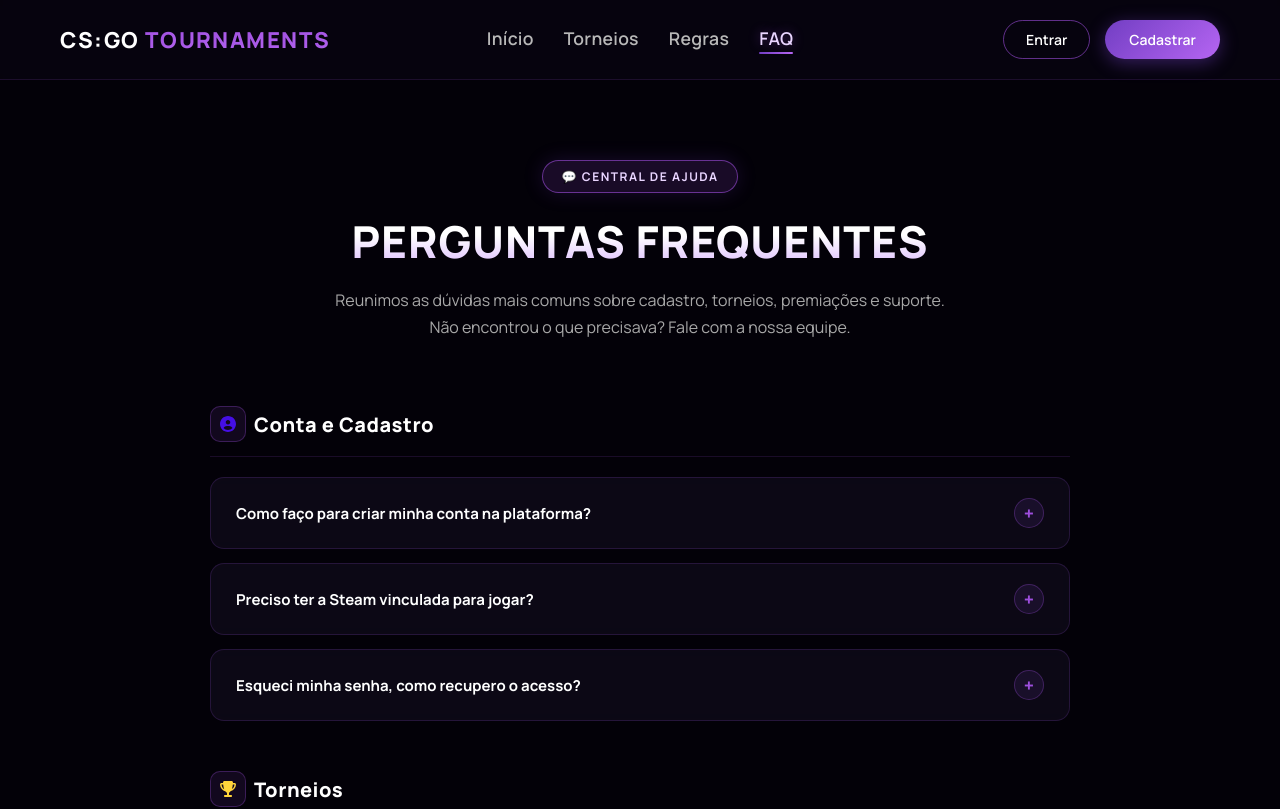
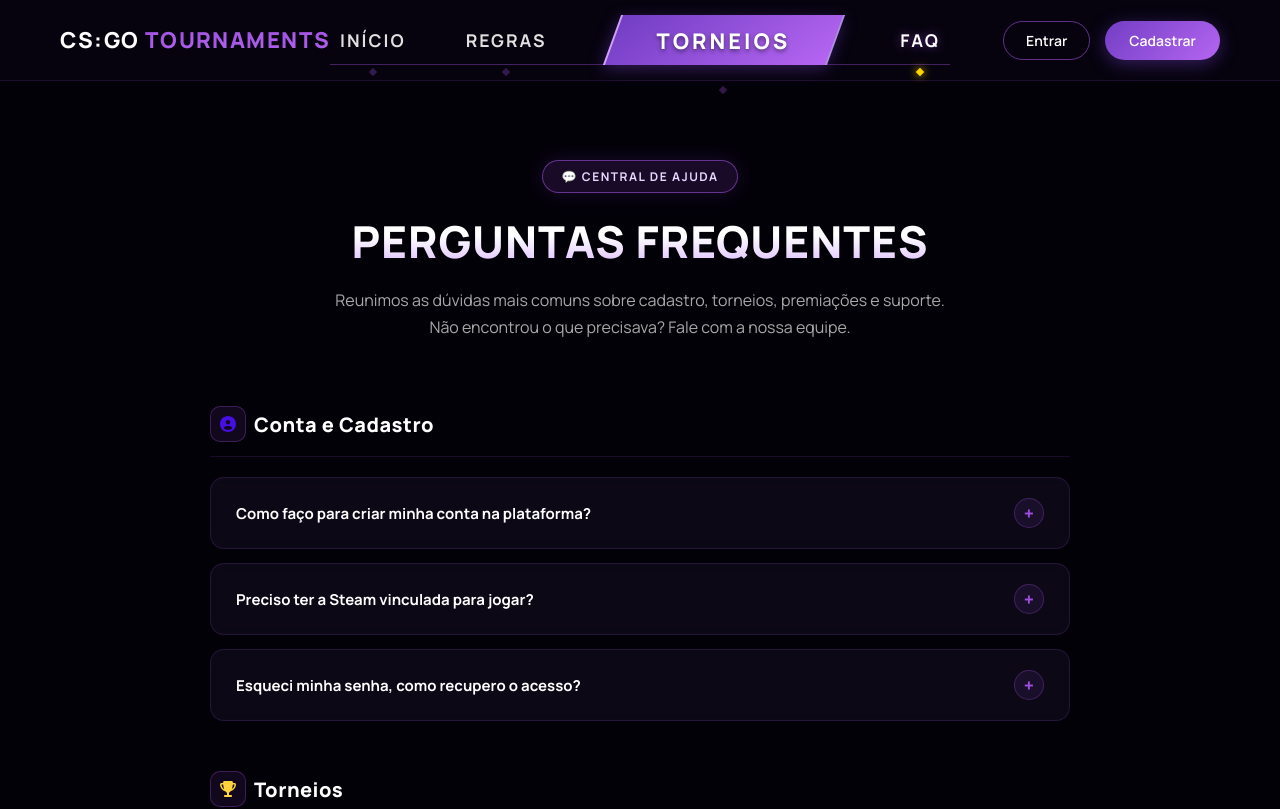
Before and after one commit to RafaelTejima/pi-roxo, a React (Vite) app: page /faq in a window 1280 px wide. Shown: the top 809 px of the page. Built offline with nearby package versions, Linux system fonts and the light colour scheme; no server answers.

Commit message:
navbar atualizada

```diff
--- a/src/componentes/Menu.jsx
+++ b/src/componentes/Menu.jsx
@@ -45,18 +45,26 @@ export default function Menu({ children }) {
             ))}
           </Link>
         </div>
-        <nav className="links">
-          <Link to="/" className={location.pathname === '/' ? 'ativo' : ''}>
-            Início
+        <nav className="val-nav">
+          <div className="nav-line-container">
+            <div className="nav-line"></div>
+          </div>
+          <Link to="/" className={`nav-link ${location.pathname === '/' ? 'ativo' : ''}`}>
+            INÍCIO
+            <span className="diamond"></span>
           </Link>
-          <Link to="/torneios" className={location.pathname.startsWith('/torneios') ? 'ativo' : ''}>
-            Torneios
+          <Link to="/regras" className={`nav-link ${location.pathname === '/regras' ? 'ativo' : ''}`}>
+            REGRAS
+            <span className="diamond"></span>
           </Link>
-          <Link to="/regras" className={location.pathname === '/regras' ? 'ativo' : ''}>
-            Regras
+          <Link to="/torneios" className={`nav-link play-btn ${location.pathname.startsWith('/torneios') ? 'ativo' : ''}`}>
+            <div className="play-bg"></div>
+            <span className="play-text">TORNEIOS</span>
+            <span className="diamond"></span>
           </Link>
-          <Link to="/faq" className={location.pathname === '/faq' ? 'ativo' : ''}>
+          <Link to="/faq" className={`nav-link ${location.pathname === '/faq' ? 'ativo' : ''}`}>
             FAQ
+            <span className="diamond"></span>
           </Link>
         </nav>
         <div className="user-area">
--- a/src/componentes/menu.css
+++ b/src/componentes/menu.css
@@ -8,7 +8,7 @@
     display: grid;
     grid-template-columns: 1fr auto 1fr;
     align-items: center;
-    padding: 20px 60px;
+    padding: 10px 60px;
     background: rgba(8, 4, 16, 0.75);
     backdrop-filter: blur(18px) saturate(140%);
     -webkit-backdrop-filter: blur(18px) saturate(140%);
@@ -57,45 +57,113 @@
     color: transparent;
 }
 
-.links {
+.val-nav {
+    position: relative;
     display: flex;
     justify-content: center;
     align-items: center;
-    gap: 30px;
+    gap: 40px;
+    height: 60px; /* Definindo altura fixa para o nav */
 }
 
-.links a {
-    position: relative;
-    color: #b8b8b8;
-    text-decoration: none;
-    font-weight: 600;
-    font-size: 1.1rem;
-    letter-spacing: 0.3px;
-    padding-bottom: 4px;
-    transition: color 0.3s ease;
+.nav-line-container {
+    position: absolute;
+    bottom: 5px; /* Distância do fundo */
+    left: 0;
+    width: 100%;
+    height: 1px;
+    z-index: 1;
 }
 
-.links a::after {
-    content: '';
-    position: absolute;
-    left: 0;
-    bottom: 0;
-    width: 0;
-    height: 2px;
-    background: linear-gradient(90deg, var(--roxo-principal), var(--roxo-vivo));
-    border-radius: 2px;
-    transition: width 0.3s ease;
+.nav-line {
+    width: 100%;
+    height: 1px;
+    background-color: rgba(157, 78, 221, 0.4); /* Linha roxa sutil */
 }
 
-.links a:hover,
-.links a.ativo {
-    color: #e9d5ff;
-    text-shadow: 0 0 12px rgba(157, 78, 221, 0.45);
+.nav-link {
+    position: relative;
+    color: #e0e0e0;
+    text-decoration: none;
+    font-weight: 700;
+    font-size: 1.1rem;
+    letter-spacing: 2px;
+    text-transform: uppercase;
+    transition: color 0.3s ease;
+    height: 100%;
+    display: flex;
+    align-items: center;
+    padding: 0 10px;
+    z-index: 2;
 }
 
-.links a:hover::after,
-.links a.ativo::after {
+.nav-link:hover,
+.nav-link.ativo {
+    color: #fff;
+    text-shadow: 0 0 10px rgba(157, 78, 221, 0.6);
+}
+
+/* O losango/diamante */
+.diamond {
+    position: absolute;
+    bottom: -5px; /* Alinhar com a linha */
+    left: 50%;
+    transform: translateX(-50%) rotate(45deg);
+    width: 6px;
+    height: 6px;
+    background-color: rgba(157, 78, 221, 0.6);
+    opacity: 0.5;
+    transition: opacity 0.3s ease, background-color 0.3s ease, box-shadow 0.3s ease;
+}
+
+.nav-link:hover .diamond,
+.nav-link.ativo .diamond {
+    opacity: 1;
+    background-color: #ffd700; /* Cor dourada ao passar o mouse */
+    box-shadow: 0 0 8px #ffd700;
+}
+
+/* PLAY button styling (TORNEIOS) */
+.play-btn {
+    color: #fff !important;
+    padding: 0 45px; /* Mais destaque */
+    margin: 0 15px;
+}
+
+.play-bg {
+    position: absolute;
+    top: 50%;
+    left: 0;
     width: 100%;
+    height: 50px;
+    background: linear-gradient(135deg, var(--roxo-principal, #723ec3), var(--roxo-vivo, #b565f2));
+    transform: translateY(-50%) skewX(-20deg);
+    z-index: -1;
+    transition: background 0.3s ease, transform 0.3s ease, box-shadow 0.3s ease;
+    box-shadow: 0 4px 15px rgba(114, 62, 195, 0.4);
+    border-left: 2px solid rgba(255, 255, 255, 0.4);
+    border-right: 2px solid rgba(255, 255, 255, 0.4);
+}
+
+.play-btn:hover .play-bg,
+.play-btn.ativo .play-bg {
+    background: linear-gradient(135deg, var(--roxo-vivo, #b565f2), var(--roxo-claro, #d69eff));
+    transform: translateY(-50%) skewX(-20deg) scale(1.05);
+    box-shadow: 0 6px 20px rgba(157, 78, 221, 0.6);
+}
+
+.play-text {
+    position: relative;
+    z-index: 2;
+    font-size: 1.35rem; /* Um pouco maior */
+    font-weight: 800;
+    letter-spacing: 3px;
+    text-shadow: 0 2px 4px rgba(0, 0, 0, 0.5); /* Sombra para destacar o texto no roxo */
+}
+
+/* Fix diamond for play btn */
+.play-btn .diamond {
+    bottom: -23px; /* Adjust because height of play btn */
 }
 
 .user-area {
```
